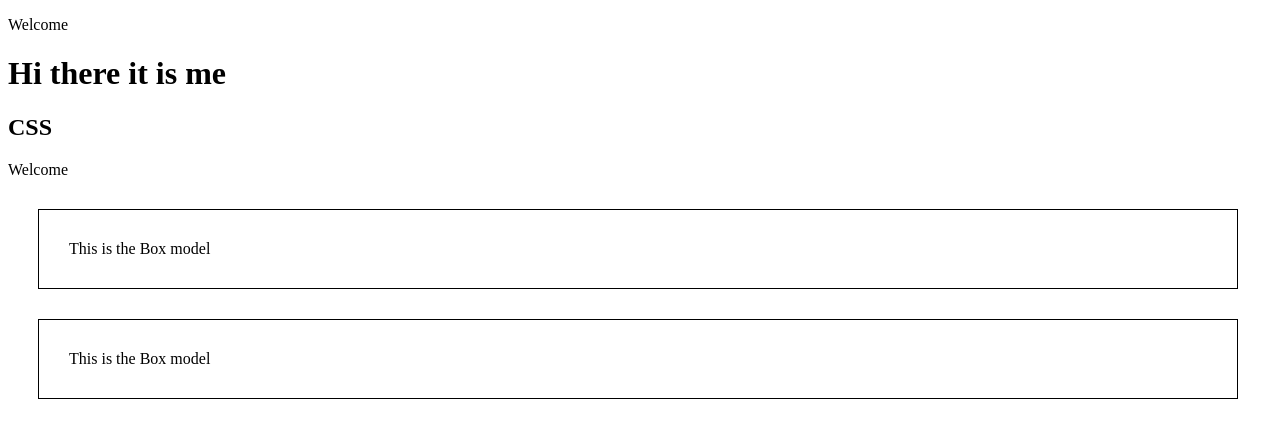
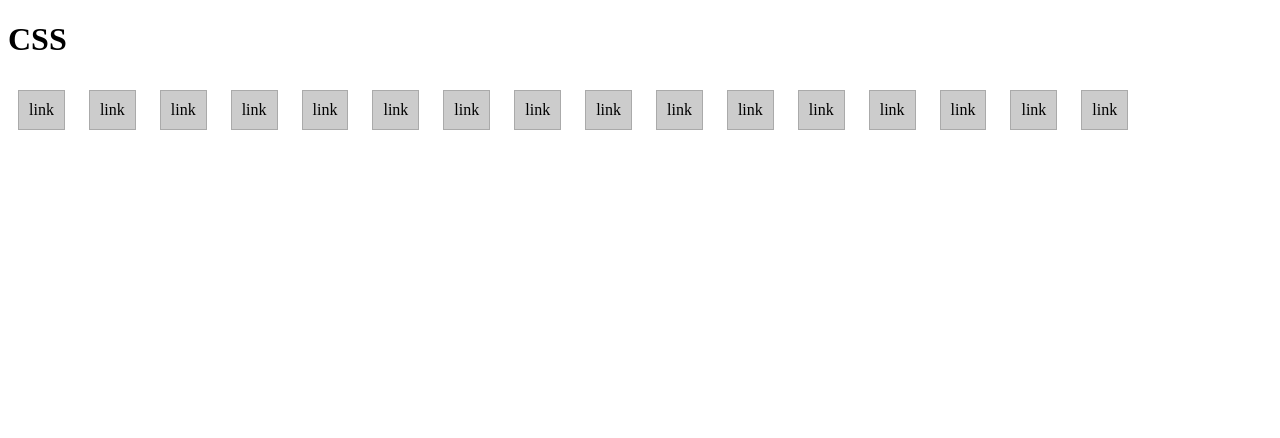
Before and after one commit to platek92/CSS-tutorial, a plain HTML site: page index.html in a window 1280 px wide. Drawn offline with Linux system fonts and the light colour scheme.

Commit message:
lesson42

```diff
--- a/css/style.css
+++ b/css/style.css
@@ -64,11 +64,67 @@ a:hover {
     line-height: 2em;
     margin-bottom: 34px;
 }*/
+/*
+.box {
+    padding: 20px;
+    margin: 20px;
+    float: left;
+    border: 1px blue
+}
 
-.box {
-    margin: 30px;
-    padding: 30px;
+.dashed {
+    border: 1px blue dashed;
+}
+
+.dotted {
+    border: 1px blue dotted;
+}
+
+.double {
+    border: 4px blue double;
+}
+
+.groove {
+    border: 14px blue groove;
+}
+
+.inset {
+    border: 14px blue inset;
+}
+
+.outset {
+    border: 14px blue outset;
+}
+
+.ridge {
+    border: 14px blue ridge;
+}
+
+.solid {
+    border: 1px blue solid;
+}
+*/
+
+/*.block {
+    padding: 10px;
+    margin: 10px;
     border: 1px solid #000;
-    width: 90%;
+}
+
+.inline {
+    padding: 10px;
+    margin: 10px;
+    border: 1px solid #000;
+    display: inline-block;
+}*/
+
+a {
+    padding: 10px;
+    margin: 10px;
+    background-color: #ccc;
+    border: 1px solid #aaa;
+    color: #000;
+    text-decoration: none;
+    display: inline-block;
 
 }
--- a/index.html
+++ b/index.html
@@ -8,19 +8,61 @@
 </head>
 
 <body>
-
+    <!--
     <p class="Welcome">Welcome</p>
 
     <div id="header">
 
-        <h1>Hi there it is me</h1>
         <h2>CSS</h2>
-        <p>Welcome</p>
+
+        <div class="box dashed">dashed</div>
+        <div class="box dotted">dotted</div>
+        <div class="box double">double</div>
+        <div class="box groove">groove</div>
+        <div class="box inset">inset</div>
+        <div class="box outset">outset</div>
+        <div class="box ridge">ridge</div>
+        <div class="box solid">solid</div>
 
     </div>
+-->
 
-<div class="box">This is the Box model</div>
-<div class="box">This is the Box model</div>
+    <div id="mainContent">
+
+        <h1>CSS</h1>
+       <!--<h2>Block level elements</h2>
+        <div class="block">Block level element</div>
+        <div class="block">Block level element</div>
+        <div class="block">Block level element</div>
+        <h2>Inline elements</h2>
+        <span class="inline">Inline element</span>
+        <span class="inline">Inline element</span>
+        <span class="inline">Inline element</span>
+        <span class="inline">Inline element</span>
+        <span class="inline">Inline element</span>
+        <span class="inline">Inline element</span>
+        <span class="inline">Inline element</span>
+        <span class="inline">Inline element</span>
+        <span class="inline">Inline element</span> -->
+
+        <a href="#">link</a>
+        <a href="#">link</a>
+        <a href="#">link</a>
+        <a href="#">link</a>
+        <a href="#">link</a>
+        <a href="#">link</a>
+        <a href="#">link</a>
+        <a href="#">link</a>
+        <a href="#">link</a>
+        <a href="#">link</a>
+        <a href="#">link</a>
+        <a href="#">link</a>
+        <a href="#">link</a>
+        <a href="#">link</a>
+        <a href="#">link</a>
+        <a href="#">link</a>
+
+    </div>
 
 </body>
 
```
